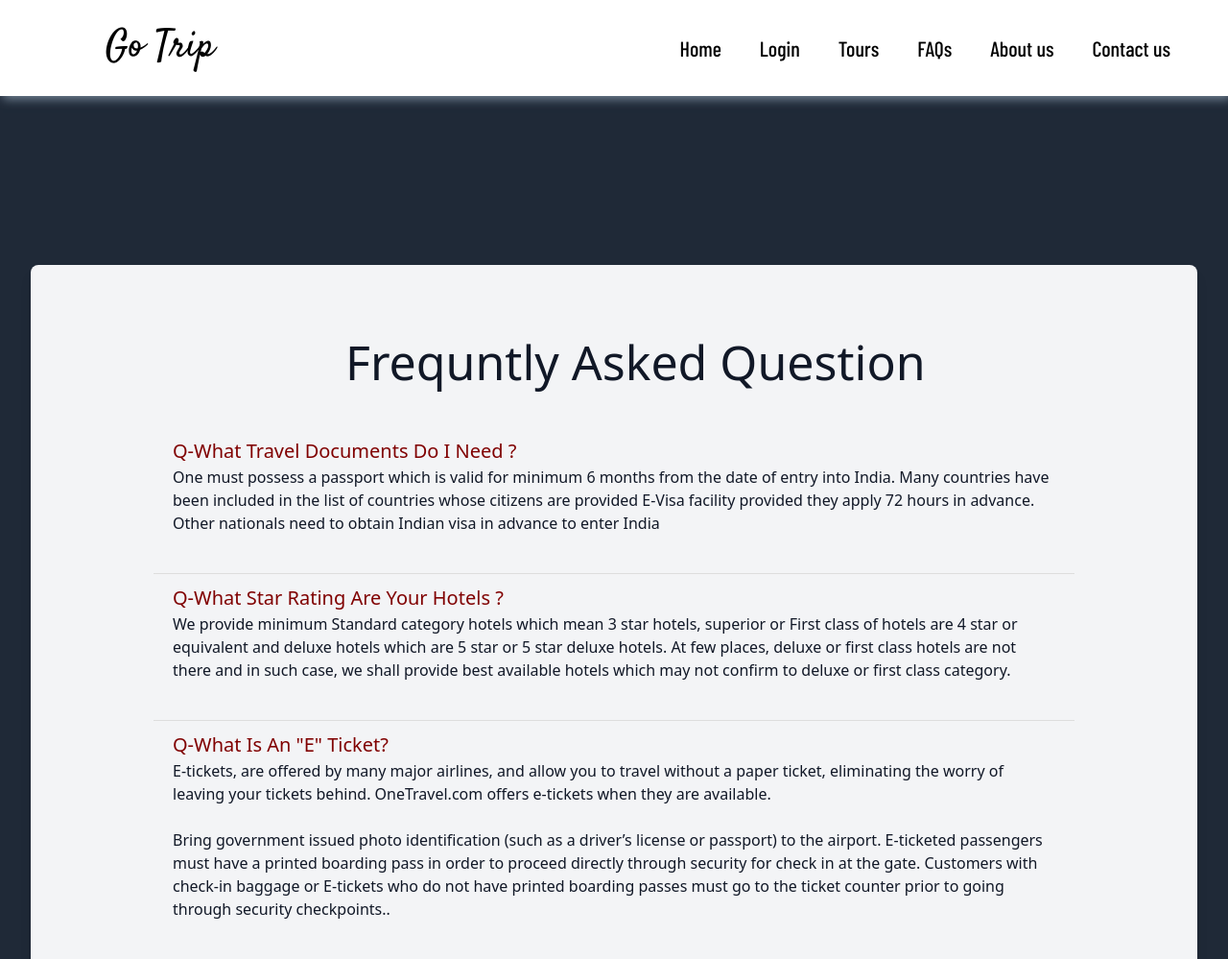
After one commit to Bhavik-Ardeshna/PHPProject_CE004_CE006_CE014, a PHP site: page /faqs.php in a window 1280 px wide. The commit adds this page. Shown: the top 999 px of the page at 96% size. Run offline with PHP 8.4, Linux system fonts and the light colour scheme; some libraries are stand-ins or nearby versions.

Commit message:
Added FAQ and Tour

```diff
--- /dev/null
+++ b/faqs.php
@@ -0,0 +1,62 @@
+<?php
+$title = "Contact Us";
+require_once 'includes/header.php';
+?>
+<link rel="stylesheet" href="./static/css/faqs.css">
+<div class="bg-gray-800 text-gray-100 px-8 py-12">
+    <div class="text-center w-full">
+        <svg class="text-gray-100 h-8 mx-auto" fill=currentColor viewBox="0 0 150 29" version="1.1" xmlns="http://www.w3.org/2000/svg" xmlns:xlink="http://www.w3.org/1999/xlink">
+            <g id="Page-1" stroke="none" stroke-width="1" fill="none" fill-rule="evenodd">
+                <g id="Desktop-HD" transform="translate(-1112.000000, -438.000000)" fill=currentColor>
+                    <g id="logo-4" transform="translate(1112.000000, 438.000000)">
+                    </g>
+                </g>
+            </g>
+        </svg>
+    </div>
+    <div class="max-w-screen-xl mt-24 px-8 grid gap-8 grid-cols-1 md:px-12 lg:px-16 xl:px-32 py-16 mx-auto bg-gray-100 text-gray-900 rounded-lg shadow-lg">
+        <div class="flex flex-col  justify-between">
+            <div class="faq">
+                <h1>Frequntly Asked Question</h1>
+            </div>
+            <section class="fmt">
+                <div class="Questions">
+                    <h2>Q-What Travel Documents Do I Need ?</h2>
+                    <h3>One must possess a passport which is valid for minimum 6 months from the date of entry into India. Many countries have been included in the list of countries whose citizens are provided E-Visa facility provided they apply 72 hours in advance. Other nationals need to obtain Indian visa in advance to enter India</h3>
+                </div>
+                <div class="line"></div>
+                <div class="Questions">
+                    <h2>Q-What Star Rating Are Your Hotels ?</h2>
+                    <h3>We provide minimum Standard category hotels which mean 3 star hotels, superior or First class of hotels are 4 star or equivalent and deluxe hotels which are 5 star or 5 star deluxe hotels. At few places, deluxe or first class hotels are not there and in such case, we shall provide best available hotels which may not confirm to deluxe or first class category.</h3>
+                </div>
+                <div class="line"></div>
+                <div class="Questions">
+                    <h2>Q-What Is An "E" Ticket?</h2>
+                    <h3>E-tickets, are offered by many major airlines, and allow you to travel without a paper ticket, eliminating the worry of leaving your tickets behind. OneTravel.com offers e-tickets when they are available.<br><br>Bring government issued photo identification (such as a driver’s license or passport) to the airport. E-ticketed passengers must have a printed boarding pass in order to proceed directly through security for check in at the gate. Customers with check-in baggage or E-tickets who do not have printed boarding passes must go to the ticket counter prior to going through security checkpoints..</h3>
+                </div>
+                <div class="line"></div>
+                <div class="Questions">
+                    <h2>Q-Once I’ve begun my trip, who should I contact for help?</h2>
+                    <h3>Once your journey has commenced, it is advisable to get in touch with the Airline or service provider in the city/country where you are situated.</h3>
+                </div>
+                <div class="line"></div>
+                <div class="Questions">
+                    <h2>Q-I’m a Single Traveler. Is It Possible To Have a Roommate?</h2>
+                    <h3>Being a single traveler should not keep you from going on an adventure! We do not automatically pair up single travelers as roommates.</h3>
+                </div>
+                <div class="line"></div>
+                <div class="Questions">
+                    <h2>Q-Can I Book a Flight For Another Person?</h2>
+                    <h3>If you wish to pay for someone else's flight, you can certainly do so. However, you'll need to make sure when entering the passenger's details that the name you put on the ticket matches the traveller's ID exactly - a simple typo could prevent them from flying. Also, be aware that many airlines charge a substantial change fee to correct any mistakes should any information need to be edited after the ticket has been booked.</h3>
+                </div>
+            </section>
+        </div>
+    </div>
+</div>
+
+
+
+
+<?php
+require_once 'includes/footer.php';
+?>
--- a/includes/footer.php
+++ b/includes/footer.php
@@ -2,25 +2,27 @@
     <div class="links">
         <h3>Quick Links</h3>
         <ul>
-            <li>Offers & Discounts</li>
-            <li>Get Coupon</li>
-            <li>Contact Us</li>
-            <li>About</li>
+            <li><a href="/PHPProject_CE004_CE006_CE014/contact.php">Contact Us</a></li>
+            <li><a href="/PHPProject_CE004_CE006_CE014/about.php">About</a></li>
+            <li><a href="/PHPProject_CE004_CE006_CE014/tour.php">Tour</a></li>
+            <li>Tour Guide</li>
+            <li>Private jet</li>
         </ul>
     </div>
     <div class="links">
-        <h3>New Products</h3>
+        <h3>Product Offering</h3>
         <ul>
-            <li>Woman Cloth</li>
-            <li>Fashion Accessories</li>
-            <li>Man Accessories</li>
-            <li>Rubber made Toys</li>
+            <li>Flights</li>
+            <li>Hotels</li>
+            <li>Cabs</li>
+            <li>Train</li>
         </ul>
     </div>
     <div class="links">
         <h3>Support</h3>
         <ul>
-            <li>Frequently Asked Questions</li>
+            <li><a href="/PHPProject_CE004_CE006_CE014/faqs.php">Frequently Asked Questions</a></li>
+            <li><a href="/PHPProject_CE004_CE006_CE014/user_agreement.php">User Agreement</a></li>
             <li>Report a Payment Issue</li>
             <li>Terms & Conditions</li>
             <li>Privacy Policy</li>
--- a/includes/header.php
+++ b/includes/header.php
@@ -25,7 +25,8 @@
                 <ul class=" flex md:col flex-wrap nav-text px-10">
                     <li class="px-5"><a href="/PHPProject_CE004_CE006_CE014" class="hover:text-yellow-500">Home</a></li>
                     <li class="px-5"><a href="/PHPProject_CE004_CE006_CE014/login.php" class="hover:text-yellow-500">Login</a></li>
-                    <li class="px-5"><a href="#" class="hover:text-yellow-500">Tours</a></li>
+                    <li class="px-5"><a href="/PHPProject_CE004_CE006_CE014/tour.php" class="hover:text-yellow-500">Tours</a></li>
+                    <li class="px-5"><a href="/PHPProject_CE004_CE006_CE014/faqs.php" class="hover:text-yellow-500">FAQs</a></li>
                     <li class="px-5"><a href="/PHPProject_CE004_CE006_CE014/about.php" class="hover:text-yellow-500">About us</a></li>
                     <li class="px-5"><a href="/PHPProject_CE004_CE006_CE014/contact.php" class="hover:text-yellow-500">Contact us</a></li>
                 </ul>
--- /dev/null
+++ b/static/css/faqs.css
@@ -0,0 +1,35 @@
+.faq h1
+{
+    padding-left: 200px;
+    font-size: 50px;
+    padding-bottom: 30px;
+}
+.fmt
+{
+
+    padding-bottom: 20px;
+}
+.line
+{
+    padding: 20px;
+    border-bottom: 1px solid #ddd;
+}
+
+.Questions
+{
+    padding-top:10px;
+}
+.Questions h2
+{
+    padding-left: 20px;
+    padding-right: 20px;
+    font-size: 20px;
+    color: maroon;
+    font-weight:initial;
+}
+.Questions h3
+{
+    padding-left: 20px;
+    padding-right: 20px;
+    font-size: 16px;
+}
--- /dev/null
+++ b/static/css/useragreement.css
@@ -0,0 +1,4 @@
+.description table tr:nth-child(odd)
+{
+    border-bottom: 1px solid #ddd;
+}
```
Also changed, not shown: static/css/tour.css (added, +53 -0 lines), tour.php (added, +66 -0 lines), user_agreement.php (added, +63 -0 lines), images/gyeongju.jpg (added), images/jeju_island.jpg (added), images/jeonju.jpg (added), images/seoraksan_national_park.jpg (added), images/seoul.jpg (added).
